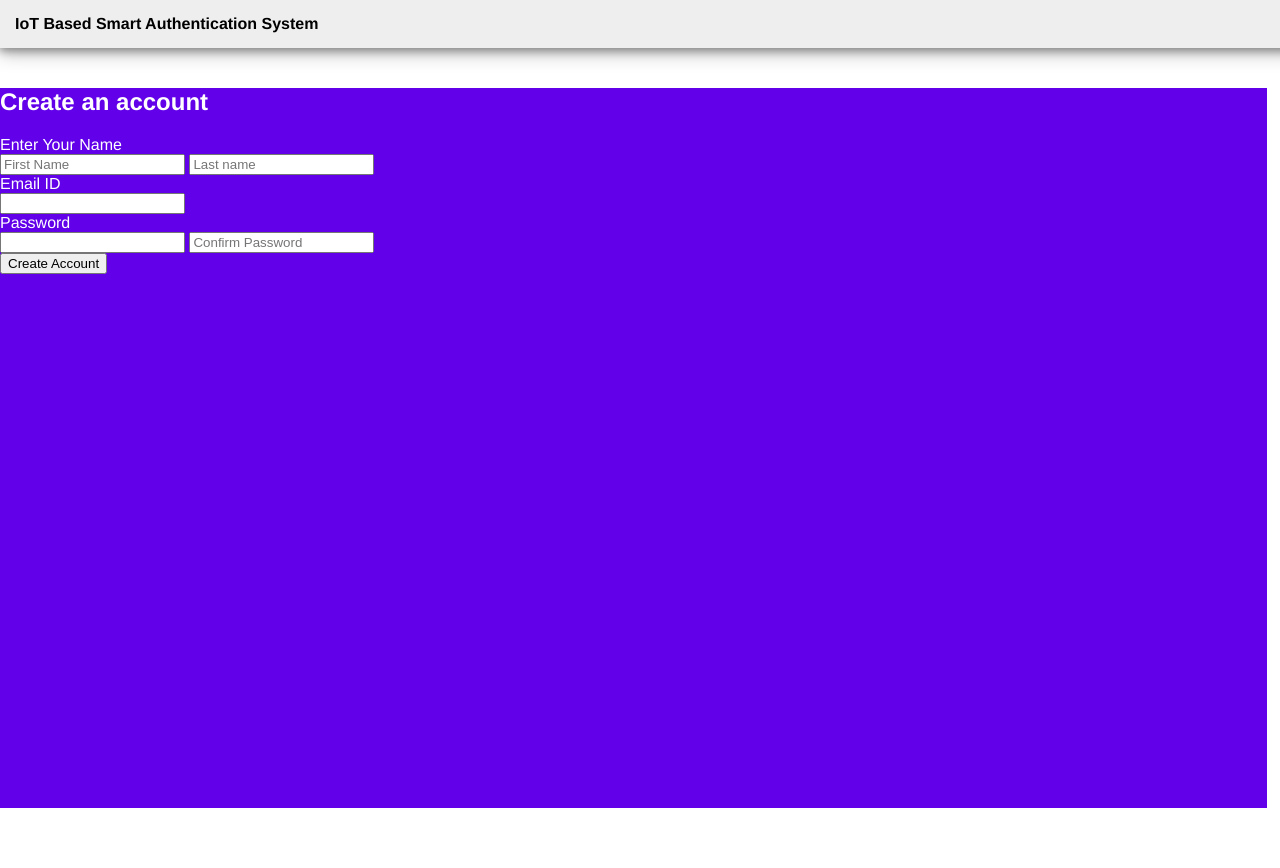
After one commit to Uditsia/IOT-Based-Smart-Authentication-System, a PHP site: page /pages/signUp.html in a window 1280 px wide. The commit adds this page. Run offline with PHP 8.4, Linux system fonts and the light colour scheme.

Commit message:
started making componets

```diff
--- a/index.html
+++ b/index.html
@@ -3,6 +3,8 @@
 
 <head>
   <meta charset="UTF-8">
+  <meta name="theme-color" content="#62000ea">
+  <link rel="icon" sizes="192x192" href="resorces/Imgs/index-page/profilePic.png">
   <title>Smart Auth System</title>
   <link rel="styleSheet" href="styles/indexStyle.css">
   <meta name="viewport" content="width=device-width, initial-scale=1.0">
@@ -19,7 +21,6 @@
 
   </header>
   <section>
-
     <article>
       <div id="authMain" class="authMain">
 
--- /dev/null
+++ b/pages/signUp.html
@@ -0,0 +1,43 @@
+<!DOCTYPE html>
+<html>
+
+<head>
+    <meta charset="utf-8" />
+    <meta http-equiv="X-UA-Compatible" content="IE=edge">
+    <title>Create an Account</title>
+    <meta name="viewport" content="width=device-width, initial-scale=1">
+    <link rel="stylesheet" type="text/css" media="screen" href="../styles/signUp.css" />
+    <link rel="stylesheet" href="../styles/indexStyle.css">
+    <script src="main.js"></script>
+</head>
+
+<body>
+    <header>
+        <nav>
+            <p> IoT Based Smart Authentication System</p>
+        </nav>
+
+    </header>
+    <section>
+        <article class="createAcc" id="createAcc">
+            <div class="createAccMain" id="createAccMain">
+                <i class="close" id="close">
+                    <div class="cl1"></div>
+                    <div class="cl2"></div>
+                </i>
+                <h2>Create an account</h2>
+                <label for="fName">Enter Your Name</label><br>
+                <input id="fName" type="text" pattern="[A-Za-z]{3}" placeholder="First Name" required />
+                <input id="lName" type="text" placeholder="Last name" /><br>
+                <label for="cEmail">Email ID</label><br>
+                <input id="cEmail" type="email" required /><br>
+                <label for="cPass">Password</label><br>
+                <input type="password" id="cPass" required />
+                <input type="password" placeholder="Confirm Password" required /><br>
+                <button>Create Account</button>
+            </div>
+        </article>
+    </section>
+</body>
+
+</html>
--- a/scripts/indexScript.js
+++ b/scripts/indexScript.js
@@ -44,6 +44,8 @@ function init() {
     }
   });
 
+
+
   document.querySelector("#back").addEventListener("click", function() {
     authSub1.style = "left:30%;opacity:1;";
     authSub2.style = "left:948px;opacity:0;";
--- a/styles/indexStyle.css
+++ b/styles/indexStyle.css
@@ -77,10 +77,10 @@
   .authSub2 h2 {
     margin-top: 0;
   }
-  label {
+  .authMain label {
     font-size: 1.3em;
   }
-  input {
+  .authMain input {
     height: 30px;
     width: 200px;
     font-size: 1.3em;
@@ -91,19 +91,19 @@
     outline-width: 5px;
     outline-color: white;
   }
-  input:focus {
+  .authMain input:focus {
     border: 1px solid white;
     box-shadow: 0 0 8px rgba(0, 0, 0, 0.7) inset;
     outline: none;
   }
-  input:hover {
+  .authMain input:hover {
     border: 1px solid white;
     box-shadow: 0 0 8px rgba(0, 0, 0, 0.7) inset;
   }
-  input:valid {
+  .authMain input:valid {
     border: 1px solid lightgreen;
   }
-  input::selection {
+  .authMain input::selection {
     border: 1px solid red;
   }
   .signInBox a {
@@ -114,7 +114,7 @@
     margin: 2% 15% 0 0;
     display: inline-block;
   }
-  button {
+  .authMain button {
     background-color: white;
     height: 40px;
     max-width: 40%;
--- /dev/null
+++ b/styles/signUp.css
@@ -0,0 +1,19 @@
+/* For desktop */
+@media screen and (min-width: 700px) {
+  .createAcc {
+    position: absolute;
+    width: 99vw;
+    height: 100%;
+    display: block;
+  }
+  .createAccMain {
+    background-color: #6200ea;
+    color: white;
+    height: 90vh;
+    z-index: 3;
+  }
+}
+
+/* For mobile */
+@media screen and (max-width: 700px) {
+}
```
Also changed, not shown: pages/signIn.html (added, +14 -0 lines).
